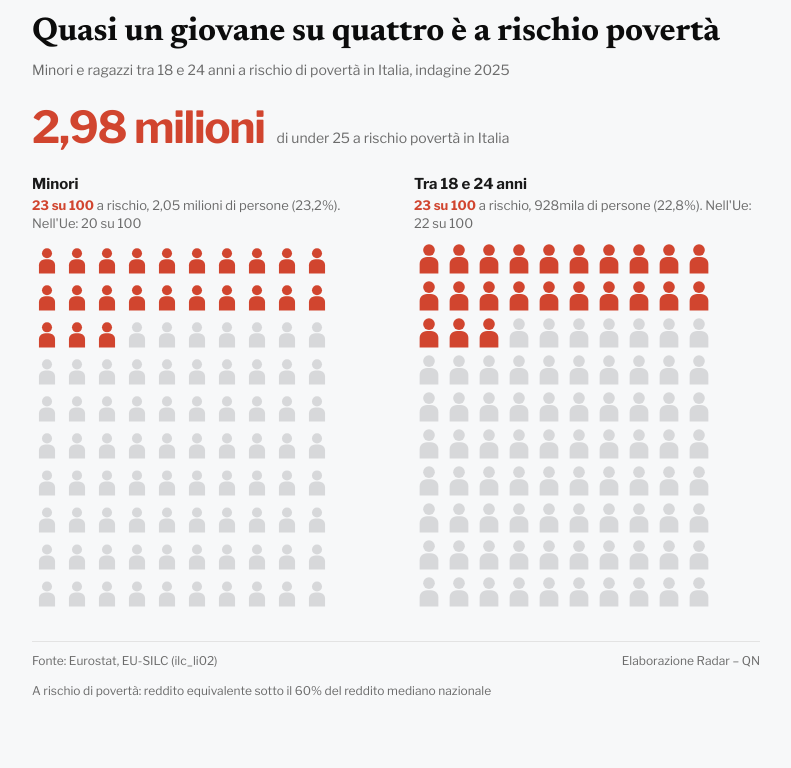
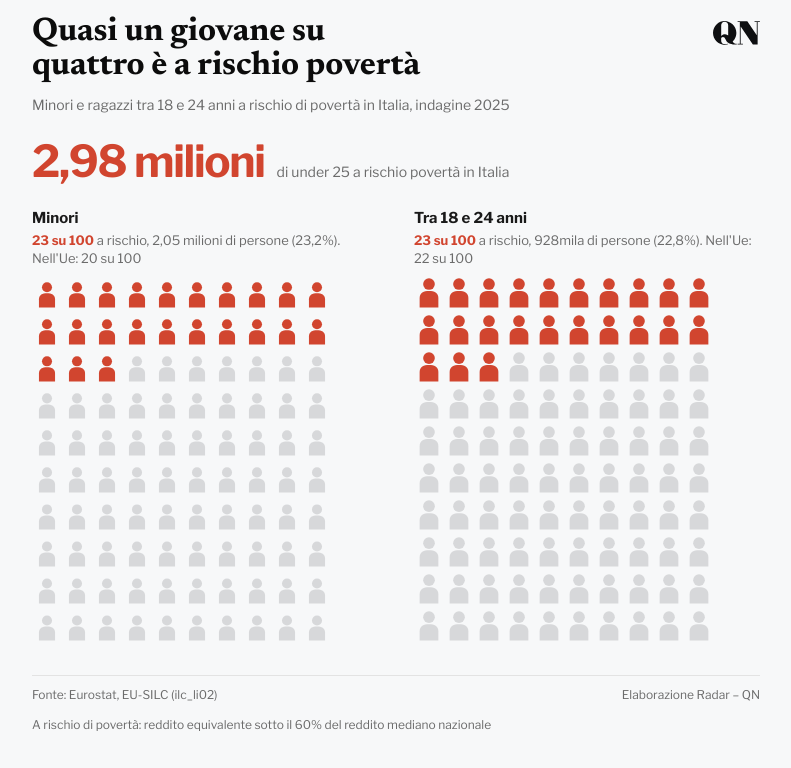
Before and after one commit to liberostracquadanio-del/liberostracquadanio, a plain HTML site: page 2026-11-redditi-famiglie/06-giovani-poverta/index.html in a window 1280 px wide. Shown: the whole page, without its empty margins (244-1035 px from the left). Drawn offline with nearby package versions, Linux system fonts and the light colour scheme.

Commit message:
Grafici 01-06 di 2026-11-redditi-famiglie: assets della nuova radar-dataviz (logo QN, quattro sfondi QN, tema dallo sfondo), altezze rimisurate
Co-Authored-By: Claude Opus 5.5 <noreply@anthropic.com>

```diff
--- a/2026-11-redditi-famiglie/06-giovani-poverta/index.html
+++ b/2026-11-redditi-famiglie/06-giovani-poverta/index.html
@@ -5,7 +5,7 @@
 <meta name="viewport" content="width=device-width, initial-scale=1">
 <meta name="robots" content="noindex">
 <meta name="radar:altezza-640" content="725">
-<meta name="radar:altezza-360" content="644">
+<meta name="radar:altezza-360" content="671">
 <meta name="radar:titolo" content="I giovani a rischio povertà">
 <meta name="radar:pubblicato" content="2026-11-17">
 <meta name="radar:modificato" content="2026-11-17">
--- a/2026-11-redditi-famiglie/assets/radar.css
+++ b/2026-11-redditi-famiglie/assets/radar.css
@@ -14,6 +14,7 @@
   --red-1: #440909;  --red-2: #a21014;  --red-3: #e63633;  --red-4: #ff7f7b;  --red-5: #ffc0c0;
   --grey-1: #333536; --grey-2: #616467; --grey-3: #8a8e91; --grey-4: #b1b4b8; --grey-5: #d7d8da;
   --title: #0c0c0c;
+  --logo: #0e0f11;
   --serif: "Newsreader", Georgia, serif;
   --sans: "Libre Franklin", "Helvetica Neue", Arial, sans-serif;
   --font-title: var(--serif);
@@ -39,12 +40,20 @@
   --red-1: #ffc0c0;  --red-2: #ff7f7b;  --red-3: #e63633;  --red-4: #a21014;  --red-5: #5c1212;
   --grey-1: #d7d8da; --grey-2: #b1b4b8; --grey-3: #8a8e91; --grey-4: #616467; --grey-5: #3f4245;
   --title: #f5f5f5;
+  --logo: #ffffff;
   --bg: #121212;
   --tip-bg: #1e1f21;
   --on-dark: #ffffff;
   --on-light: #121212;
   color-scheme: dark;
 }
+
+/* Sfondi QN riconosciuti (data-bg, impostato da radar.js): piccoli ritocchi perché
+   tooltip e griglie restino distinti dal fondo */
+:root[data-bg="bianco"] { --tip-bg: #ffffff; --rule: #e6e7e8; }
+:root[data-bg="grigio"] { --tip-bg: #ffffff; }
+:root[data-bg="nero"]   { --tip-bg: #1e1f21; }
+:root[data-bg="notte"]  { --tip-bg: #101b20; --rule: #1d2a30; --grey-5: #2c3a40; }
 
 * { box-sizing: border-box; }
 
@@ -66,9 +75,31 @@ html, body {
 }
 
 /* ---------- Testata ---------- */
+/* Testata: titolo a sinistra, logo QN a destra sulla stessa riga della prima riga del titolo.
+   Dimensioni in vw (larghezza dell'iframe) con minimo e massimo; mai vh dentro un iframe,
+   perché l'altezza dell'iframe dipende dal contenuto e si innescherebbe un ciclo. */
+.radar > header {
+  --title-size: clamp(26px, 6vw, 32.8px);
+  --logo-h: clamp(16px, 3.2vw, 24px);
+  display: grid;
+  grid-template-columns: minmax(0, 1fr) auto;
+  column-gap: clamp(12px, 3vw, 24px);
+}
+.radar > header > * { grid-column: 1 / -1; }
+.radar > header > .r-title { grid-column: 1; grid-row: 1; }
+.radar > header > .r-logo { grid-column: 2; grid-row: 1; justify-self: end; }
+.r-logo {
+  height: var(--logo-h);
+  width: auto;
+  aspect-ratio: 795 / 407;
+  color: var(--logo);
+  /* centrato sulla prima riga del titolo (interlinea 1,05) */
+  margin-top: calc((var(--title-size) * 1.05 - var(--logo-h)) / 2);
+  flex: none;
+}
 .r-title {
   font-family: var(--font-title);
-  font-size: clamp(26px, 6vw, 32.8px);
+  font-size: var(--title-size, clamp(26px, 6vw, 32.8px));
   line-height: 1.05;
   font-weight: 700;
   letter-spacing: -0.005em;
--- a/2026-11-redditi-famiglie/assets/radar.js
+++ b/2026-11-redditi-famiglie/assets/radar.js
@@ -2,32 +2,99 @@
 (function () {
   "use strict";
 
-  // ---------- Tema (chiaro/scuro) e sfondo ----------
-  // Ordine: ?theme= nell'URL > messaggio della pagina ospite > prefers-color-scheme.
-  // La pagina ospite (script nel CMS) invia {sentinel:'radar-qn', type:'theme', theme, bg}.
+  // ---------- Sfondo e tema (chiaro/scuro) ----------
+  // QN usa quattro sfondi. La dataviz si adatta a quello che ha davvero dietro:
+  //  1. ?bg=grigio|bianco|nero|notte (o un colore #rrggbb) nell'URL dell'iframe;
+  //  2. il colore inviato dallo script del CMS ({sentinel:'radar-qn', type:'theme', theme, bg});
+  //  3. altrimenti il tema: ?theme= > messaggio del CMS > prefers-color-scheme.
+  // Il tema (testi, griglie, sfumature) si deduce dalla luminosità dello sfondo, così un blocco
+  // scuro dentro una pagina chiara (o il contrario) resta leggibile.
   var root = document.documentElement;
   var qs = new URLSearchParams(location.search);
+  var QN_BG = { grigio: "#f7f8f9", bianco: "#ffffff", nero: "#121212", notte: "#060e11" };
   var urlTheme = /^(light|dark)$/.test(qs.get("theme") || "") ? qs.get("theme") : null;
-  var msgTheme = null;
+  var urlBg = qs.get("bg");
+  var msgTheme = null, msgBg = null;
   var darkMQ = window.matchMedia ? window.matchMedia("(prefers-color-scheme: dark)") : null;
-  var SAFE_COLOR = /^(#[0-9a-f]{3,8}|rgba?\(\s*[\d.]+%?\s*,\s*[\d.]+%?\s*,\s*[\d.]+%?\s*(,\s*[\d.]+\s*)?\))$/i;
-  function applyTheme() {
-    var t = urlTheme || msgTheme || (darkMQ && darkMQ.matches ? "dark" : "light");
-    if (root.getAttribute("data-theme") !== t) root.setAttribute("data-theme", t);
+
+  function rgbOf(c) {
+    if (!c) return null;
+    c = String(c).trim().toLowerCase();
+    if (QN_BG[c]) c = QN_BG[c];
+    var m = /^#([0-9a-f]{3}|[0-9a-f]{6})$/.exec(c);
+    if (m) {
+      var h = m[1].length === 3 ? m[1].replace(/./g, "$&$&") : m[1];
+      return [parseInt(h.slice(0, 2), 16), parseInt(h.slice(2, 4), 16), parseInt(h.slice(4, 6), 16), 1];
+    }
+    m = /^rgba?\(\s*([\d.]+)\s*,\s*([\d.]+)\s*,\s*([\d.]+)\s*(?:,\s*([\d.]+)\s*)?\)$/.exec(c);
+    if (m) return [+m[1], +m[2], +m[3], m[4] == null ? 1 : +m[4]];
+    return null;   // qualunque altra cosa viene ignorata (niente CSS arbitrario)
   }
-  function applyBg(bg) {
-    if (bg && SAFE_COLOR.test(String(bg).trim())) root.style.setProperty("--bg", String(bg).trim());
-    else root.style.removeProperty("--bg");
+  function hex(rgb) { return "#" + rgb.slice(0, 3).map(function (v) { return ("0" + Math.round(v).toString(16)).slice(-2); }).join(""); }
+  function lum(rgb) {   // luminanza relativa WCAG, 0 = nero, 1 = bianco
+    var a = rgb.slice(0, 3).map(function (v) { v /= 255; return v <= 0.03928 ? v / 12.92 : Math.pow((v + 0.055) / 1.055, 2.4); });
+    return 0.2126 * a[0] + 0.7152 * a[1] + 0.0722 * a[2];
   }
-  applyTheme();
-  if (darkMQ && darkMQ.addEventListener) darkMQ.addEventListener("change", applyTheme);
+  // se il colore è a un passo da uno dei quattro sfondi QN, usa quello esatto
+  function qnName(rgb) {
+    var best = null, dmin = 1e9;
+    Object.keys(QN_BG).forEach(function (k) {
+      var q = rgbOf(QN_BG[k]);
+      var d = Math.abs(q[0] - rgb[0]) + Math.abs(q[1] - rgb[1]) + Math.abs(q[2] - rgb[2]);
+      if (d < dmin) { dmin = d; best = k; }
+    });
+    return dmin <= 18 ? best : null;
+  }
+  function apply() {
+    var rgb = rgbOf(urlBg) || rgbOf(msgBg);
+    if (rgb && rgb[3] < 0.95) rgb = null;            // sfondo trasparente: non dice niente
+    var name = rgb ? qnName(rgb) : null;
+    var theme;
+    if (urlTheme) theme = urlTheme;
+    else if (rgb) theme = lum(rgb) < 0.18 ? "dark" : "light";
+    else theme = msgTheme || (darkMQ && darkMQ.matches ? "dark" : "light");
+    if (root.getAttribute("data-theme") !== theme) root.setAttribute("data-theme", theme);
+    if (rgb) {
+      root.style.setProperty("--bg", name ? QN_BG[name] : hex(rgb));
+      root.setAttribute("data-bg", name || "altro");
+    } else {
+      root.style.removeProperty("--bg");
+      root.removeAttribute("data-bg");
+    }
+  }
+  apply();
+  if (darkMQ && darkMQ.addEventListener) darkMQ.addEventListener("change", apply);
   window.addEventListener("message", function (e) {
     var d = e.data;
     if (!d || typeof d !== "object" || d.sentinel !== "radar-qn" || d.type !== "theme") return;
     msgTheme = d.theme === "dark" || d.theme === "light" ? d.theme : null;
-    applyTheme();
-    applyBg(d.bg);
+    msgBg = typeof d.bg === "string" ? d.bg : null;
+    apply();
   });
+
+  // ---------- Logo QN in alto a destra, in linea con il titolo ----------
+  // Un solo SVG (currentColor): il colore lo decide il CSS in base allo sfondo
+  // (--logo: #0e0f11 su grigio e bianco, #ffffff su nero e notte).
+  var QN_LOGO_PATH = "M198.191 0.0308838C291.679 1.40807 396.303 79.4122 396.303 201.18C396.303 295.975 334.916 348.183 334.805 348.277C334.805 348.277 337.618 358.821 353.045 371.041H353.03C368.736 383.486 386.574 386.299 402.639 386.161V398.563C402.544 398.566 364.081 399.914 337.259 396.646C306.99 392.959 273.52 386.204 250.854 366.304C207.268 328.035 211.56 270.951 169.453 270.856C157.095 270.827 147.967 277.334 142.305 284.343C140.298 286.835 138.942 289.758 138.942 291.849C138.942 296.383 137.39 340.94 142.723 355.353C152.246 381.097 175.204 391.794 193.459 393.404C225.633 396.238 246.122 384.805 246.122 384.805C249.983 387.829 255.316 390.599 257.228 391.459C251.557 396.727 227.764 406.797 198.185 405.996C89.4376 403.052 0.000195909 314.205 0 201.188V201.108C3.56752 78.4071 103.048 -1.37545 198.191 0.0308838ZM581.85 3.43518L742.506 240.334V15.8365H704.479V3.43518H795V15.8365H757.083V397.624H675.763L469.521 93.36V386.17H507.547V398.571H416.968V386.17H454.943V15.8365H416.968V3.43518H581.85ZM198.191 11.2672C163.307 11.2672 138.957 40.1076 138.957 70.1871L139.045 256.662C139.045 256.662 158.817 226.837 198.191 225.154C235.127 223.573 257.426 247.284 257.426 247.284V70.9596C257.426 36.8797 230.446 11.2672 198.191 11.2672Z";
+  function addLogo() {
+    var head = document.querySelector(".radar > header");
+    if (!head || head.querySelector(".r-logo") || head.hasAttribute("data-no-logo")) return;
+    var ns = "http://www.w3.org/2000/svg";
+    var svg = document.createElementNS(ns, "svg");
+    svg.setAttribute("class", "r-logo");
+    svg.setAttribute("viewBox", "0 0 795 407");
+    svg.setAttribute("role", "img");
+    svg.setAttribute("aria-label", "QN Quotidiano Nazionale");
+    var t = document.createElementNS(ns, "title");
+    t.textContent = "QN Quotidiano Nazionale";
+    var path = document.createElementNS(ns, "path");
+    path.setAttribute("d", QN_LOGO_PATH);
+    path.setAttribute("fill", "currentColor");
+    svg.appendChild(t); svg.appendChild(path);
+    head.appendChild(svg);
+  }
+  if (document.readyState === "loading") document.addEventListener("DOMContentLoaded", addLogo);
+  else addLogo();
 
   // ---------- Formati numerici italiani ----------
   var locale = d3.formatLocale({
@@ -282,7 +349,7 @@
     num: num, parseCSV: parseCSV, loadCSV: loadCSV,
     reduced: reduced, DUR: DUR, EASE: EASE, isNarrow: isNarrow,
     postHeight: postHeight, scheduleHeight: scheduleHeight,
-    onFirstView: onFirstView, responsive: responsive, enter: enter, countUp: countUp,
+    addLogo: addLogo, onFirstView: onFirstView, responsive: responsive, enter: enter, countUp: countUp,
     tooltip: tooltip, tipHTML: tipHTML, dismissOutside: dismissOutside,
     wrap: wrap, barPathV: barPathV, barPathH: barPathH, fail: fail
   };
```
Also changed, not shown: 2026-11-redditi-famiglie/03-salari-corsa/index.html (+1 -1 lines), 2026-11-redditi-famiglie/04-reddito-eta/index.html (+1 -1 lines), elenco.json (+9 -9 lines), index.html (+3 -3 lines).
